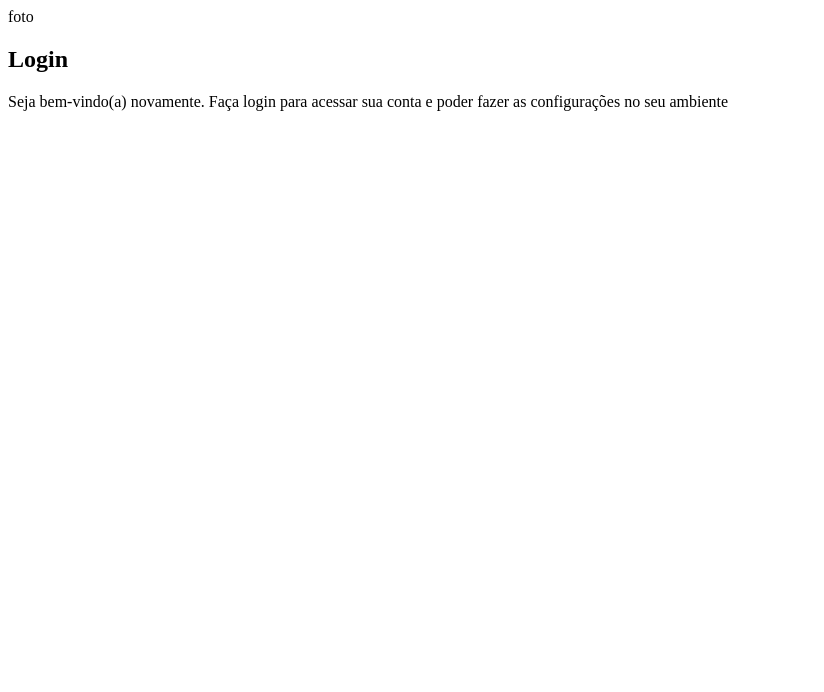
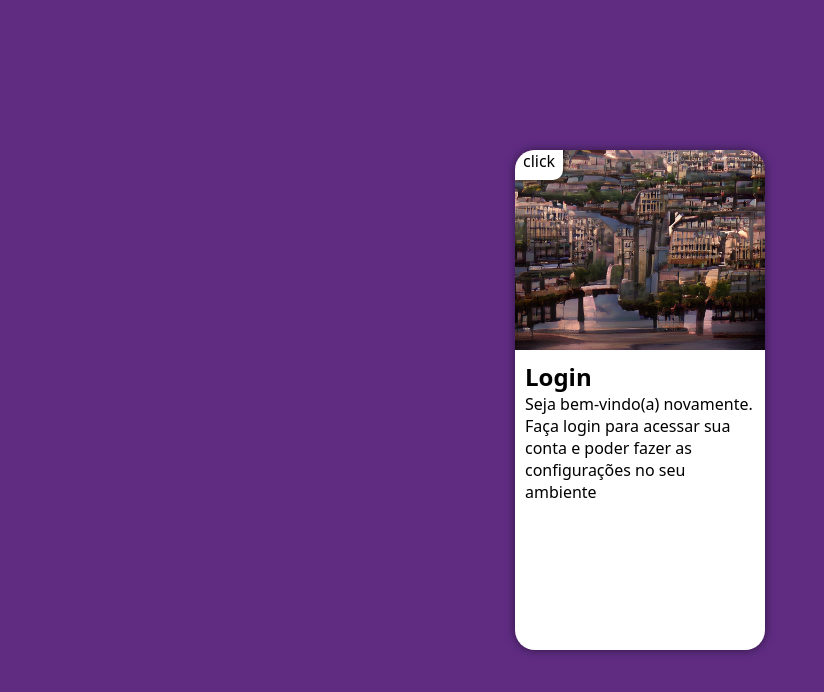
Before and after one commit to heitormaciel988/login, a plain HTML site: page index.html in a window 1280 px wide. Shown: the whole page, without its empty margins (0-824 px from the left). Drawn offline with Linux system fonts and the light colour scheme.

Commit message:
login refeitp

```diff
--- a/estilosstyle.css
+++ b/estilosstyle.css
@@ -0,0 +1,64 @@
+@charset "UTF-8";
+
+* {
+  margin: 0px;
+  font-family: system-ui, -apple-system, BlinkMacSystemFont, "Segoe UI", Roboto,
+    Oxygen, Ubuntu, Cantarell, "Open Sans", "Helvetica Neue", sans-serif;
+  padding: 0px;
+  box-sizing: border-box;
+}
+
+body,
+html {
+  background-color: #5f2c82;
+  height: 100vh;
+  width: 100vw;
+}
+
+main {
+  height: 100vh;
+  position: relative;
+
+  width: 100vw;
+}
+
+section#login {
+    transition: 2s;
+  background-color: white;
+  width: 250px;
+  border-radius: 20px;
+  position: absolute;
+  top: 50%;
+  left: 50%;
+  transform: translate(-50%, -50%);
+  height: 500px;
+  overflow: hidden;
+  box-shadow: 0px 0px 10px rgba(0, 0, 0, 0.5);
+}
+
+section#login > div#imagem {
+  display: block;
+  background: #5f2c82 url(paris.jpeg);
+  height: 200px;
+  background-size: cover;
+  background-repeat: no-repeat;
+  background-position: left bottom;
+  transition: 1s;
+}
+
+section#login > div#formulario {
+  display: block;
+  padding: 10px;
+}
+
+.link {
+  border: 0px solid transparent;
+  background-color: white;
+  padding: 8px;
+  text-align: center;
+  border-radius: 10px 0px 10px 0px;
+  box-shadow: 0px 0px 5px black;
+  color: black;
+  text-decoration: none;
+  font-size: 1em;
+}
--- a/index.html
+++ b/index.html
@@ -1,26 +1,32 @@
 <!DOCTYPE html>
 <html lang="pt-br">
   <head>
-    <meta charset="UTF-8">
-    <meta http-equiv="X-UA-Compatible" content="IE=edge">
-    <meta name="viewport" content="width=device-width, initial-scale=1.0">
-    <link rel="stylesheet" href="estilosstyle.css">
+    <meta charset="UTF-8" />
+    <meta http-equiv="X-UA-Compatible" content="IE=edge" />
+    <meta name="viewport" content="width=device-width, initial-scale=1.0" />
+    <link rel="stylesheet" href="estilosstyle.css" />
     <title>Login</title>
   </head>
   <body>
     <main>
       <section id="login">
         <div id="imagem">
-           foto
+          <a
+            class="link"
+            href="https://twitter.com/Howtoaisee/status/1586840264022319108/photo/1"
+            target="_blank"
+            >click</a
+          >
         </div>
 
         <div id="formulario">
           <h1>Login</h1>
-<p>Seja bem-vindo(a) novamente. Faça login para acessar sua conta e poder fazer as configurações no seu ambiente</p>
+          <p>
+            Seja bem-vindo(a) novamente. Faça login para acessar sua conta e
+            poder fazer as configurações no seu ambiente
+          </p>
 
           <form action="login.php" method="post"></form>
-
-
         </div>
       </section>
     </main>
```
Also changed, not shown: paris.jpeg (added). Lines whose indentation alone changed are shown as unchanged.
